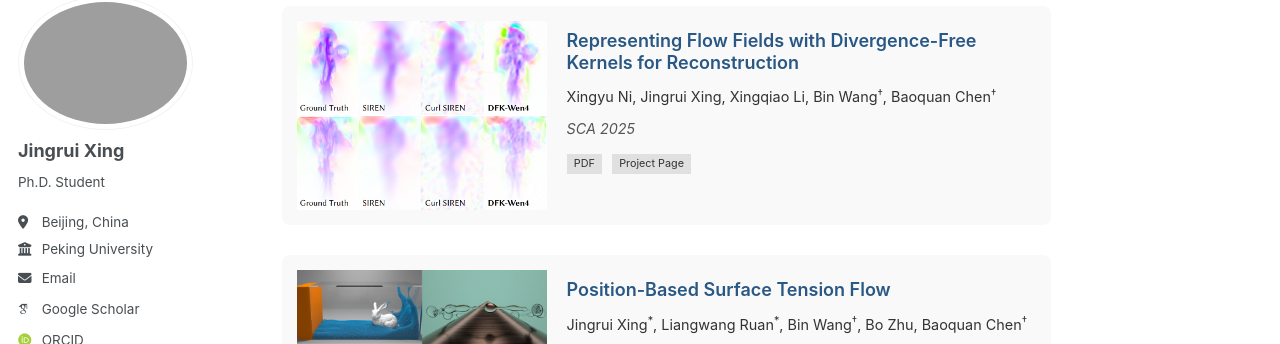
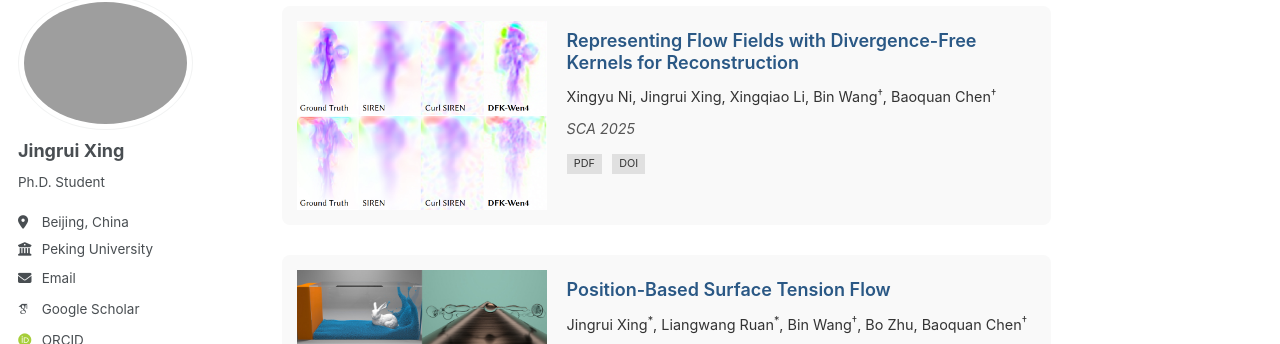
Before and after one commit to xjr01/xjr01.github.io, a Jekyll site: the page built from _pages/about.md, in a window 1280 px wide and 900 px high, scrolled down 696 px. Shown: the part 103-447 px from the top of the window. Built offline with Jekyll 4.4.1, drawn with Linux system fonts in a browser that asks for light colours; some web fonts are replaced.

Commit message:
Add DOI button

```diff
--- a/_includes/publications.html
+++ b/_includes/publications.html
@@ -22,13 +22,20 @@
       </div>
       <div class="paper-content">
         <h3 class="paper-title">
-          <a href="{{ post.projecturl }}">{{ post.title }}</a>
+          {% if post.projecturl %}
+            <a href="{{ post.projecturl }}">{{ post.title }}</a>
+          {% else %}
+            <a href="{{ post.doi }}">{{ post.title }}</a>
+          {% endif %}
         </h3>
         <p class="paper-authors">{{ post.authors }}</p>
         <p class="paper-venue"><em>{{ post.venue }}</em></p>
         <div class="paper-links">
           {% if post.paperpath %}
             <a href="{{ post.paperpath | prepend: base_path }}" class="paper-link">PDF</a>
+          {% endif %}
+          {% if post.doi %}
+            <a href="{{ post.doi }}" class="paper-link">DOI</a>
           {% endif %}
           {% if post.projecturl %}
             <a href="{{ post.projecturl }}" class="paper-link">Project Page</a>
```
Also changed, not shown: _publications/2025-08-08-DFK.md (+1 -1 lines).
